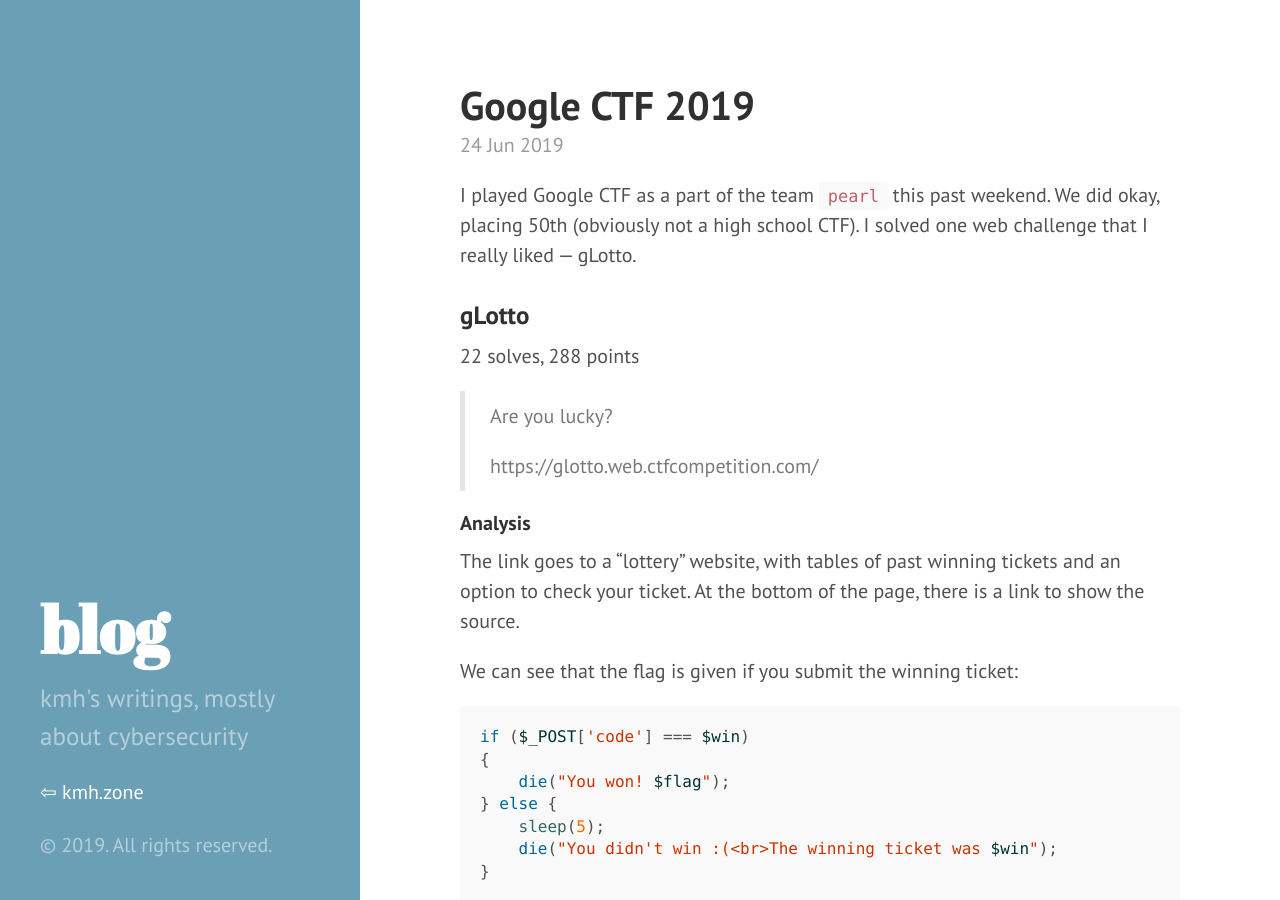
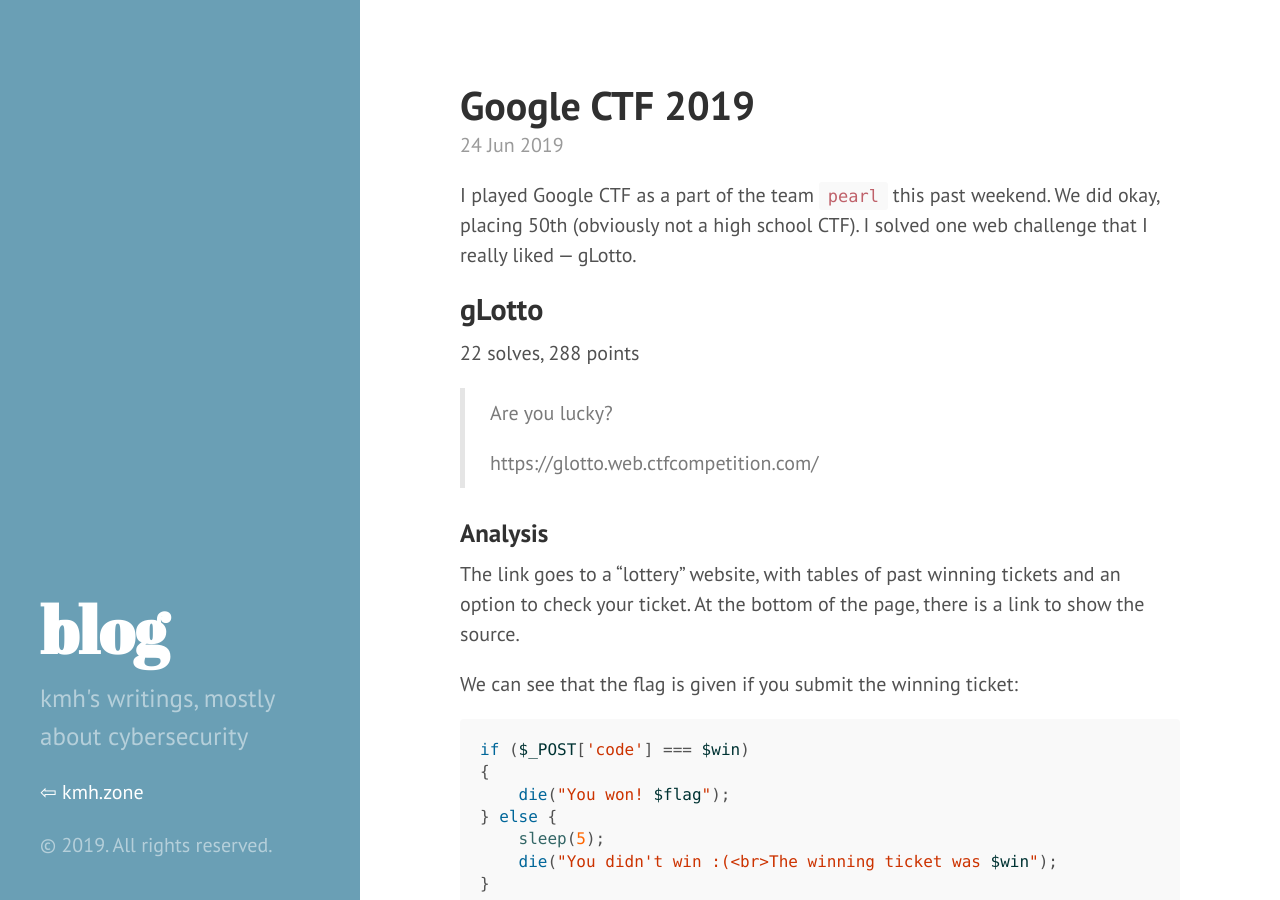
Before and after one commit to kmh11/blog, a Jekyll site: the page built from _posts/2019-06-24-google-ctf-2019.md, in a window 1280 px wide and 900 px high. Built offline with Jekyll 4.4.1, drawn with Linux system fonts in a browser that asks for light colours.

Commit message:
headings

```diff
--- a/_posts/2019-06-24-google-ctf-2019.md
+++ b/_posts/2019-06-24-google-ctf-2019.md
@@ -5,7 +5,7 @@
 
 I played Google CTF as a part of the team `pearl` this past weekend. We did okay, placing 50th (obviously not a high school CTF). I solved one web challenge that I really liked &mdash; gLotto.
 
-### gLotto
+## gLotto
 
 22 solves, 288 points
 
@@ -13,7 +13,7 @@
 >
 > https://glotto.web.ctfcompetition.com/
 
-#### Analysis
+### Analysis
 
 The link goes to a "lottery" website, with tables of past winning tickets and an option to check your ticket. At the bottom of the page, there is a link to show the source.
 
@@ -111,7 +111,7 @@
 
 As expected, the March table is ordered differently each time we visit the page.
 
-#### Exploitation
+### Exploitation
 
 So we have complete control over the ordering. Is this enough to transmit the entire winning ticket? Let's look at the `gen_winner` function:
 
@@ -158,7 +158,7 @@
 
 Since there is a `sleep(5)` when checking a ticket, each check takes a little over 5 seconds. If we parallelize our solution script, it is definitely possible to brute force \~2.7k in a reasonable amount of time (i.e. less than an hour).
 
-##### Encoding
+#### Encoding
 
 We need to figure out how to encode information in the tables. A table of size `n` has `n!` permutations, so it can encode `n!` numbers based on ordering.
 
@@ -255,7 +255,7 @@
 
 `r` is the server response, `n` is the number of rows, and `m` is an array the of tickets in their original order.
 
-##### Exfiltration
+#### Exfiltration
 
 We can now transmit 4 numbers in the ranges `[0,9!)`, `[0,8!)`, `[0,7!)`, and `[0,4!)`. To get the possibilities for the winning lottery ticket, we convert it to a base36 number and use each table to get a range of possible values.
 
```
